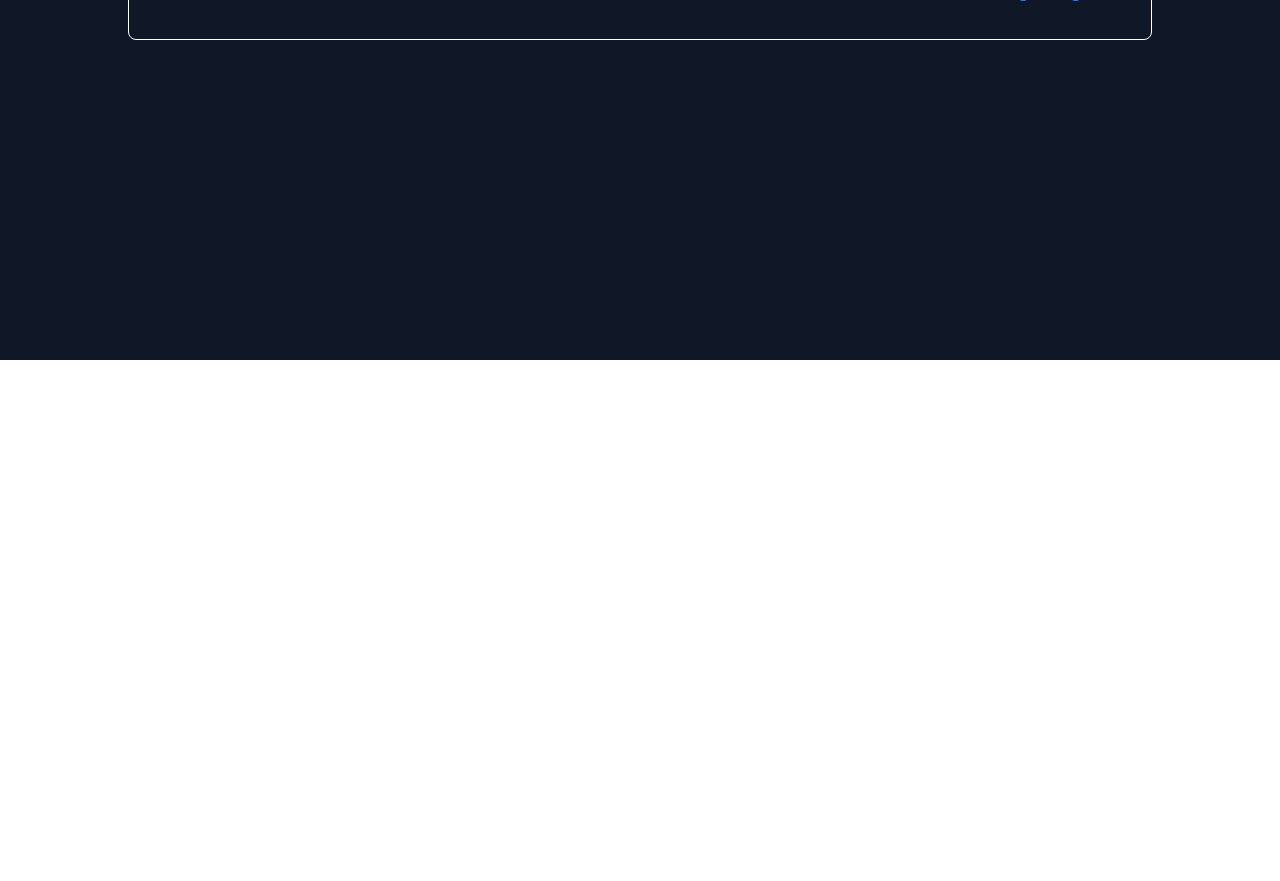
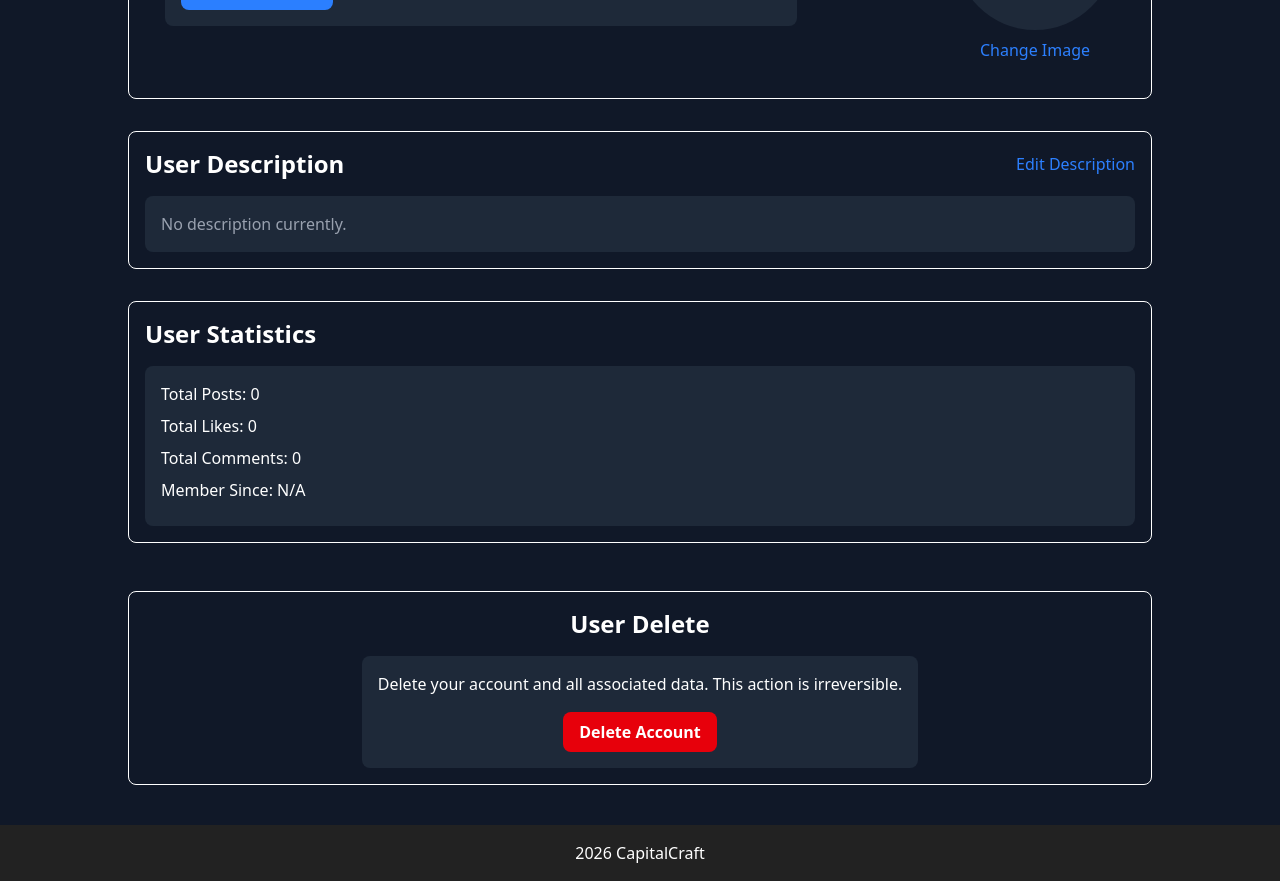
Before and after one commit to RamzMA/CapitalCraft, a React (Vite) app in the folder CapitalCraft/: page /pages/Profile in a window 1280 px wide. Shown: the part 440-1321 px from the top of the page. Before the commit the page ends 800 px from the top, so only its background shows below. Built offline with nearby package versions, Linux system fonts and the light colour scheme.

Commit message:
Basic Structure for Profile page complete

```diff
--- a/CapitalCraft/src/pages/Profile.tsx
+++ b/CapitalCraft/src/pages/Profile.tsx
@@ -1,14 +1,24 @@
 import UserIcon from "../Components/UserIcon";
+import Footer from "../Components/Footer";
 import { useNavigate } from "react-router-dom";
+import { useState } from "react";
+
 
 export default function Profile() {
     const navigate = useNavigate();
+    const [userDescription, setUserDescription] = useState<string>("");
+    const [userLikes, setUserLikes] = useState<number>(0);
+    const [userPosts, setUserPosts] = useState<number>(0);
+    const [userComments, setUserComments] = useState<number>(0);
+    const [memberSince, setMemberSince] = useState<string>("N/A");
+
+
     return (
     <>
          {/*Overall Div */}
         <div className="flex flex-col w-full min-h-screen bg-gray-900 text-white">
              {/* Profile overall Div */}
-             <div className="w-full flex justify-between h-1/5 items-center p-4 mx-5">
+             <div className="w-full flex justify-between h-1/5 items-center p-4 border-b border-gray-700 mb-15">
                 <div>
                     <button
                         className="text-white hover:bg-gray-700 transition block cursor-pointer"
@@ -18,7 +28,7 @@ export default function Profile() {
                 </div>
 
                 {/* Profile Div */}
-                <div className="border p-4 m-0 rounded-lg">
+                <div className="p-4 m-0 rounded-lg">
                     <h1 className="text-3xl font-bold ">Profile</h1>
                 </div>
 
@@ -30,7 +40,7 @@ export default function Profile() {
 
 
              {/* Profile Content */}
-             <div className="w-4/5 flex flex-row justify-between items-center p-9 border mx-auto rounded-lg">
+             <div className="w-4/5 flex flex-row justify-between items-center p-9 border mx-auto rounded-lg ">
              <div className="flex flex-col items-start w-full">
                   <h2 className="block text-2xl mr-auto font-semibold mb-4">User Information</h2>
 
@@ -94,6 +104,73 @@ export default function Profile() {
 
             </div>
 
+
+
+            {/*user stats section */}
+            <div className="border mx-auto w-4/5 my-0 rounded-lg p-4 mt-8 mb">
+                <div className="flex flex-col items-center w-full">
+                    <div className="flex justify-between w-full mx-7 items-center mb-4">
+                        <h2 className="text-2xl my-auto font-semibold">User Description</h2>
+                        <button>
+                            {/* Edit Description Button */}
+                            <span
+                                className="text-blue-500 hover:text-blue-300 cursor-pointer"
+                                onClick={() => navigate("/pages/EditDescription")}
+                            >
+                                Edit Description
+                            </span>
+                        </button>
+                    </div>
+                    <div className="bg-gray-800 p-4 rounded-lg w-full mx-7">
+                        {/* Placeholder for user description */}
+                        {userDescription ? (
+                            <p>{userDescription}</p>
+                        ) : (
+                            <p className="text-gray-400">No description currently.</p>
+                        )}
+                    </div>
+                </div>
+            </div>
+
+
+
+            {/*user stats section */}
+            <div className="border mx-auto w-4/5 my-0 rounded-lg p-4 mt-8 mb-4">
+                <div>
+                    <h2 className="text-2xl font-semibold mb-4">User Statistics</h2>
+                    <div className="bg-gray-800 p-4 rounded-lg">
+                        {/* Placeholder for user statistics */}
+                        <p className="mb-2">Total Posts: {userPosts}</p>
+                        <p className="mb-2">Total Likes: {userLikes}</p>
+                        <p className="mb-2">Total Comments: {userComments}</p>
+                        <p className="mb-2">Member Since: {memberSince}</p>
+                    </div>
+                </div>
+            </div>
+
+
+             {/*Delete user section */}
+            <div className="border mx-auto w-4/5 my-0 rounded-lg p-4 mt-8 mb-10">
+                <div className="flex flex-col items-center w-full mx-auto">
+                    <h2 className="text-2xl font-semibold mb-4">User Delete</h2>
+                    <div className="bg-gray-800 p-4 rounded-lg">
+                        {/* Placeholder for user delete */}
+                        <p className="mb-4">Delete your account and all associated data. This action is irreversible.</p>
+                        <div className="flex justify-center">
+                              <button
+                            className="bg-red-600 hover:bg-red-700 text-white font-semibold py-2 px-4 rounded-lg transition cursor-pointer"
+                            onClick={() => navigate("/pages/DeleteAccount")}
+                            >
+                            Delete Account
+                        </button>
+                        </div>
+                    </div>
+                </div>
+            </div>
+
+
+            <Footer />
+
         </div>
     </>
     )
```
